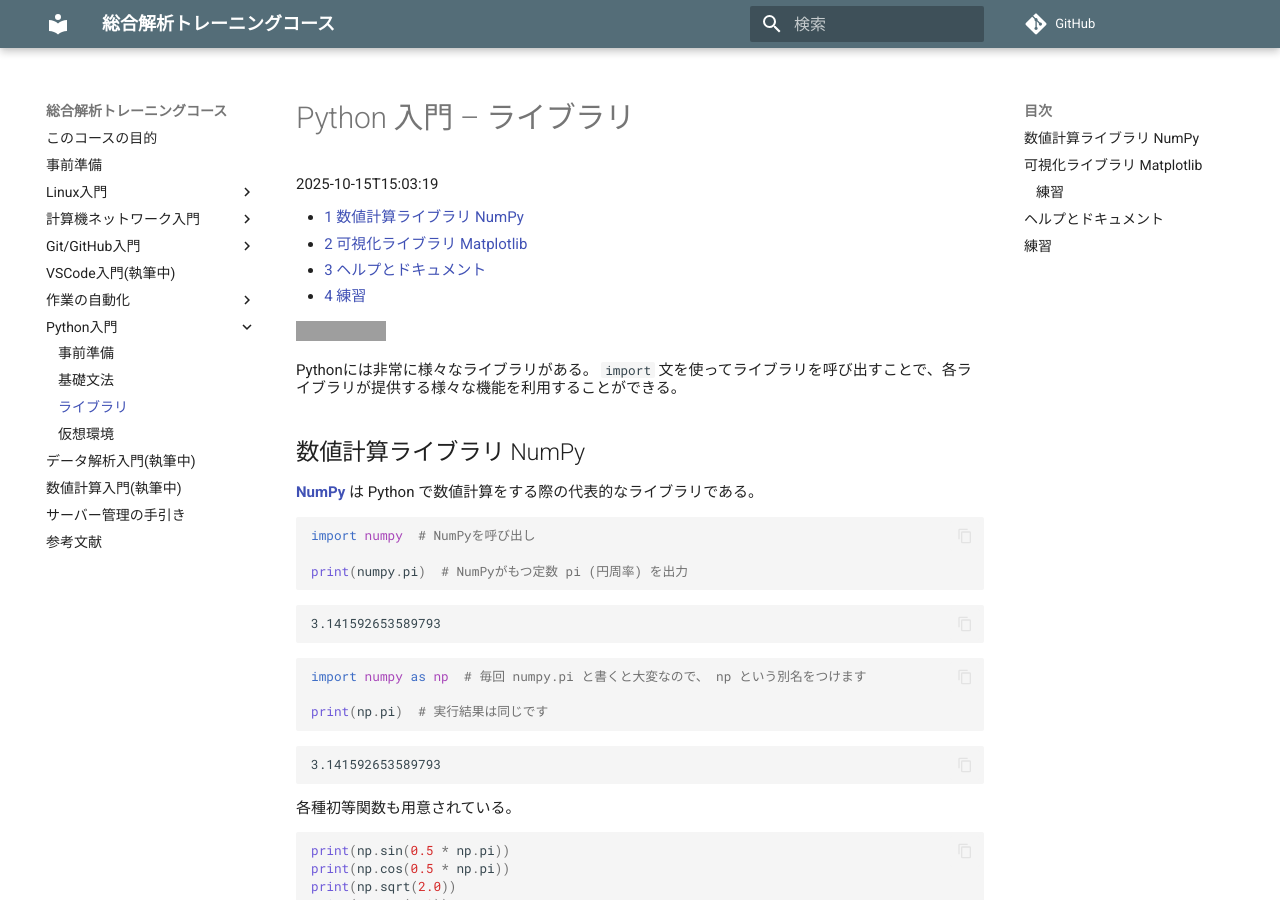
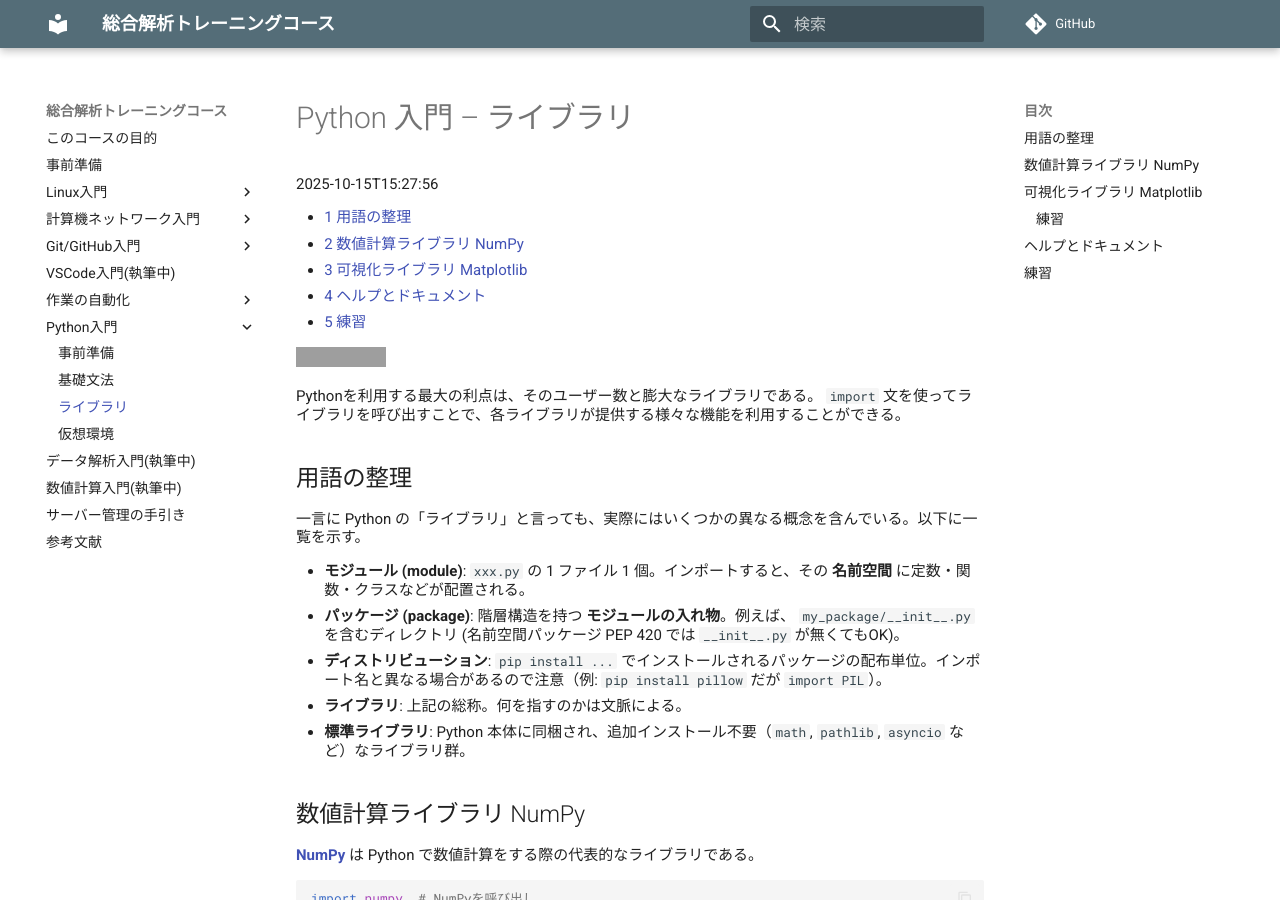
Before and after one commit to is-isee/training_course, an MkDocs documentation site: the page built from docs/python/library.md, in a window 1280 px wide and 900 px high. Built offline with MkDocs 1.6.1 and Material for MkDocs 9.7.7, drawn with Linux system fonts in a browser that asks for light colours; comment, search, counter and statistics services are not loaded; grey boxes are pictures that could not be loaded.

Commit message:
minor updates

```diff
--- a/docs/python/library.md
+++ b/docs/python/library.md
@@ -1,19 +1,41 @@
 # Python 入門 – ライブラリ
 
-2025-10-15T15:03:19
+2025-10-15T15:27:56
 
-- [<span class="toc-section-number">1</span> 数値計算ライブラリ
+- [<span class="toc-section-number">1</span> 用語の整理](#用語の整理)
+- [<span class="toc-section-number">2</span> 数値計算ライブラリ
   NumPy](#数値計算ライブラリ-numpy)
-- [<span class="toc-section-number">2</span> 可視化ライブラリ
+- [<span class="toc-section-number">3</span> 可視化ライブラリ
   Matplotlib](#可視化ライブラリ-matplotlib)
-- [<span class="toc-section-number">3</span>
+- [<span class="toc-section-number">4</span>
   ヘルプとドキュメント](#ヘルプとドキュメント)
-- [<span class="toc-section-number">4</span> 練習](#練習-1)
+- [<span class="toc-section-number">5</span> 練習](#練習-1)
 
 [![](https://colab.research.google.com/assets/colab-badge.svg)](https://colab.research.google.com/github/is-isee/training_course/blob/main/docs/python/library.ipynb)
 
-Pythonには非常に様々なライブラリがある。 `import`
+Pythonを利用する最大の利点は、そのユーザー数と膨大なライブラリである。
+`import`
 文を使ってライブラリを呼び出すことで、各ライブラリが提供する様々な機能を利用することができる。
+
+## 用語の整理
+
+一言に Python
+の「ライブラリ」と言っても、実際にはいくつかの異なる概念を含んでいる。以下に一覧を示す。
+
+- **モジュール (module)**: `xxx.py` の 1 ファイル 1
+  個。インポートすると、その **名前空間**
+  に定数・関数・クラスなどが配置される。
+- **パッケージ (package)**: 階層構造を持つ
+  **モジュールの入れ物**。例えば、 `my_package/__init__.py`
+  を含むディレクトリ (名前空間パッケージ PEP 420 では `__init__.py`
+  が無くてもOK)。
+- **ディストリビューション**: `pip install ...`
+  でインストールされるパッケージの配布単位。インポート名と異なる場合があるので注意（例:
+  `pip install pillow` だが `import PIL`）。
+- **ライブラリ**: 上記の総称。何を指すのかは文脈による。
+- **標準ライブラリ**: Python
+  本体に同梱され、追加インストール不要（`math`, `pathlib`, `asyncio`
+  など）なライブラリ群。
 
 ## 数値計算ライブラリ NumPy
 
```
Also changed, not shown: docs/python/library.ipynb, docs/python/library_files/figure-commonmark/cell-15-output-1.svg, docs/python/library_files/figure-commonmark/cell-16-output-1.svg, docs/python/library_files/figure-commonmark/cell-17-output-1.svg.
